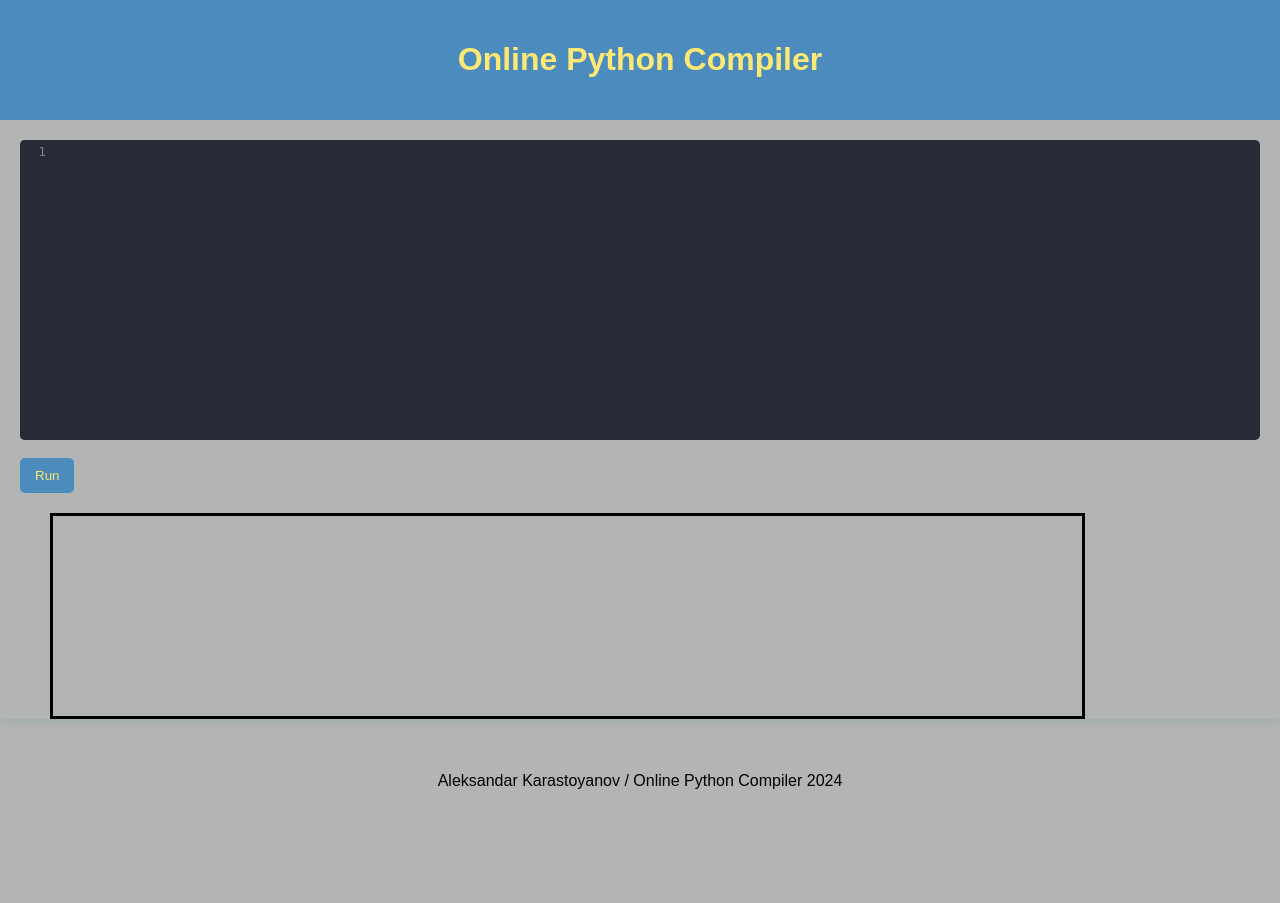
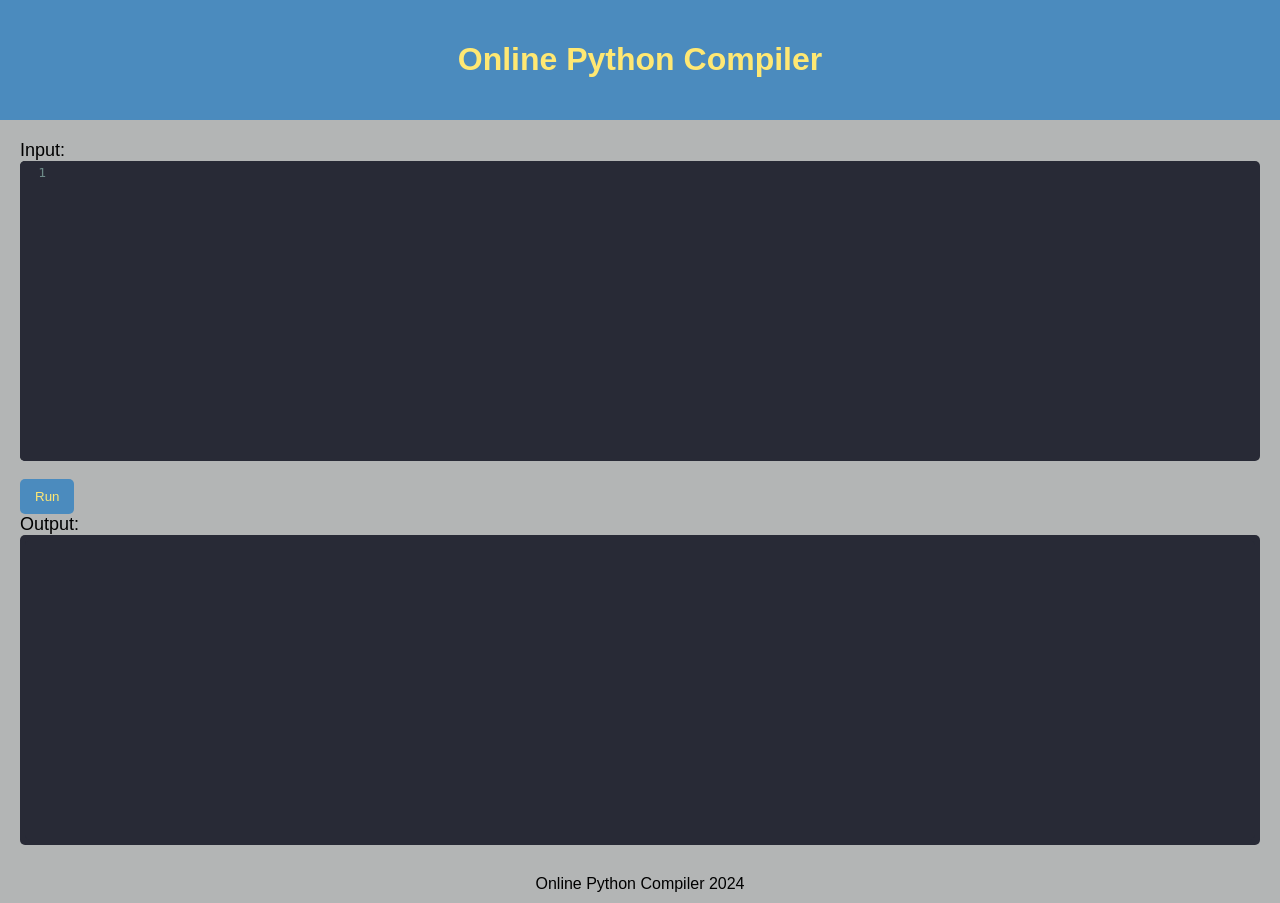
Before and after one commit to karastoyanov/python-online-interpreter, a Flask app: page / in a window 1280 px wide. Before the commit the page ends 789 px from the top, so only its background shows below. Run offline with Flask 3, Linux system fonts and the light colour scheme; some libraries are stand-ins or nearby versions; some web fonts are replaced.

Commit message:
output field implemented

```diff
--- a/static/compileCode.js
+++ b/static/compileCode.js
@@ -1,15 +1,32 @@
 // static/script.js
 
 // Initialize CodeMirror
-var editor = CodeMirror(document.getElementById('codeMirror'), {
-    mode: 'python',
+// var editor = CodeMirror(document.getElementById('codeMirror'), {
+//     mode: 'python',
+//     lineNumbers: true,
+//     theme: 'dracula', // You can choose a different theme
+// });
+
+
+// Initialize CodeMirror on a textarea with id "pythonCode" for input
+var inputEditor = CodeMirror.fromTextArea(document.getElementById("pythonCode"), {
     lineNumbers: true,
-    theme: 'dracula', // You can choose a different theme
+    mode: "python",
+    theme: "dracula"
+});
+
+// Initialize CodeMirror on a div with id "output" for output (read-only)
+var outputEditor = CodeMirror(document.getElementById("output"), {
+    readOnly: true,
+    lineNumbers: true,
+    mode: "python",
+    theme: "dracula",
+    scrollbarStyle: "overlay"  // Set the scrollbar style
 });
 
 // Get the value of CodeMirror editor when running the code
 function compileCode() {
-    var code = editor.getValue();
+    var code = inputEditor.getValue();
 
     fetch('/compile', {
         method: 'POST',
@@ -21,6 +38,12 @@ function compileCode() {
     .then(response => response.text())
     .then(data => {
         document.getElementById('output').innerText = data;
-        Prism.highlightAll();
+        // Prism.highlightAll();
+        outputEditor.getWrapperElement().style.backgroundColor = '#f8f8f8'; // Set background color
+
     });
+
+
+    outputEditor.setValue(code);
+    outputEditor.scrollIntoView({ line: outputEditor.lineCount(), ch: 0 }, 100);
 }
--- a/static/styles.css
+++ b/static/styles.css
@@ -40,12 +40,15 @@ body {
 
 }
 
-.output-field {
-    margin-left: 50px;
-    border: solid #000000;
+.label {
+    font-size: large;
     width: 80%;
-    height: 200px;
-    padding-left: 5px;
+
+}
+
+#output {
+    padding: 5px;
+    overflow-y: scroll;
 }
 
 textarea {
--- a/templates/index.html
+++ b/templates/index.html
@@ -26,23 +26,23 @@
         <div class="header">
             <h1>Online Python Compiler</h1>
         </div>
-
         <div class="code-container">
-            <textarea id="code" name="code" style="display: none;"></textarea>
-            <div id="codeMirror"></div>
+            <label for="input" class="label">Input:</label>
+            <textarea id="pythonCode" name="code" style="display: none;"></textarea>
             <br>
             <button onclick="compileCode()">Run</button>
+            <br>
+
+            <label for="output" class="label">Output:</label>
+            <div for="output" id="output" class="CodeMirror cm-s-dracula"></div>
         </div>
-
-        <div class='output-field'id="output"></div>
-
+        <div class="footer">
+            Online Python Compiler 2024
+        </div>
     </div>
 
-    <div class="footer">
-        Aleksandar Karastoyanov / Online Python Compiler 2024
-    </div>
 
-    <script src="{{ url_for('static', filename='compileCode.js') }}"></script>
+    <script src="{{ url_for('static', filename='./compileCode.js') }}"></script>
 
 
 </body>
```
